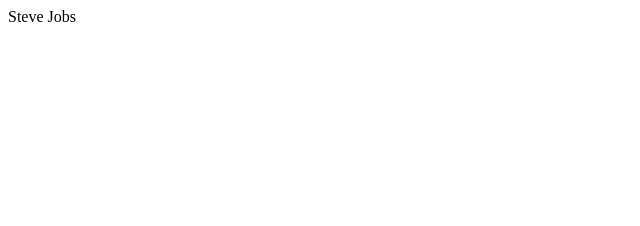
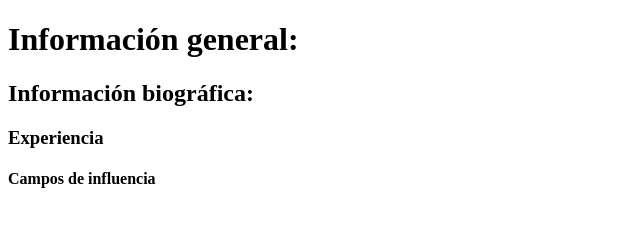
Before and after one commit to mpramos/Ada-Practica-HTML, a plain HTML site: page index.html in a window 1280 px wide. Shown: the whole page, without its empty margins (0-640 px from the left). Drawn offline with Linux system fonts and the light colour scheme.

Commit message:
secciones

```diff
--- a/index.html
+++ b/index.html
@@ -7,6 +7,9 @@
     <title>Document</title>
 </head>
 <body>
-  Steve Jobs
+  <h1>Información general:</h1>
+  <h2>Información biográfica:</h2>
+  <h3>Experiencia</h3>
+  <h4>Campos de influencia</h4>
 </body>
 </html>
```
